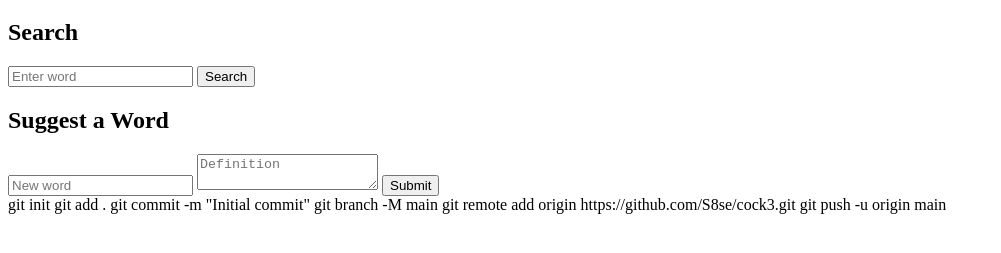
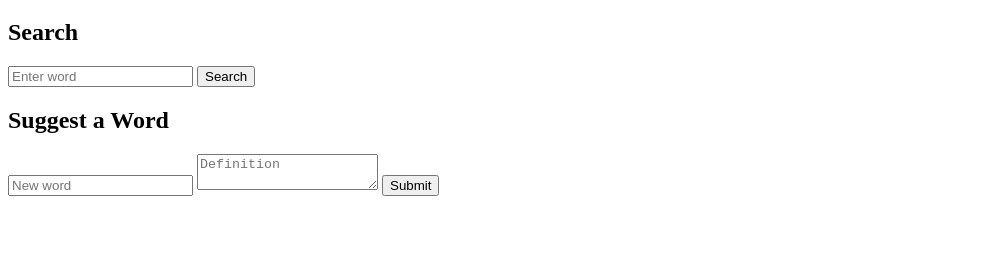
Before and after one commit to S8se/cock3, a website: page index.html in a window 1280 px wide. Shown: the part 61-314 px from the top of the page, without its empty margins (0-1001 px from the left). Drawn offline with Linux system fonts and the light colour scheme.

Commit message:
Update index.html

```diff
--- a/index.html
+++ b/index.html
@@ -47,9 +47,3 @@
     </script>
 </body>
 </html>
-git init
-git add .
-git commit -m "Initial commit"
-git branch -M main
-git remote add origin https://github.com/S8se/cock3.git
-git push -u origin main
```
